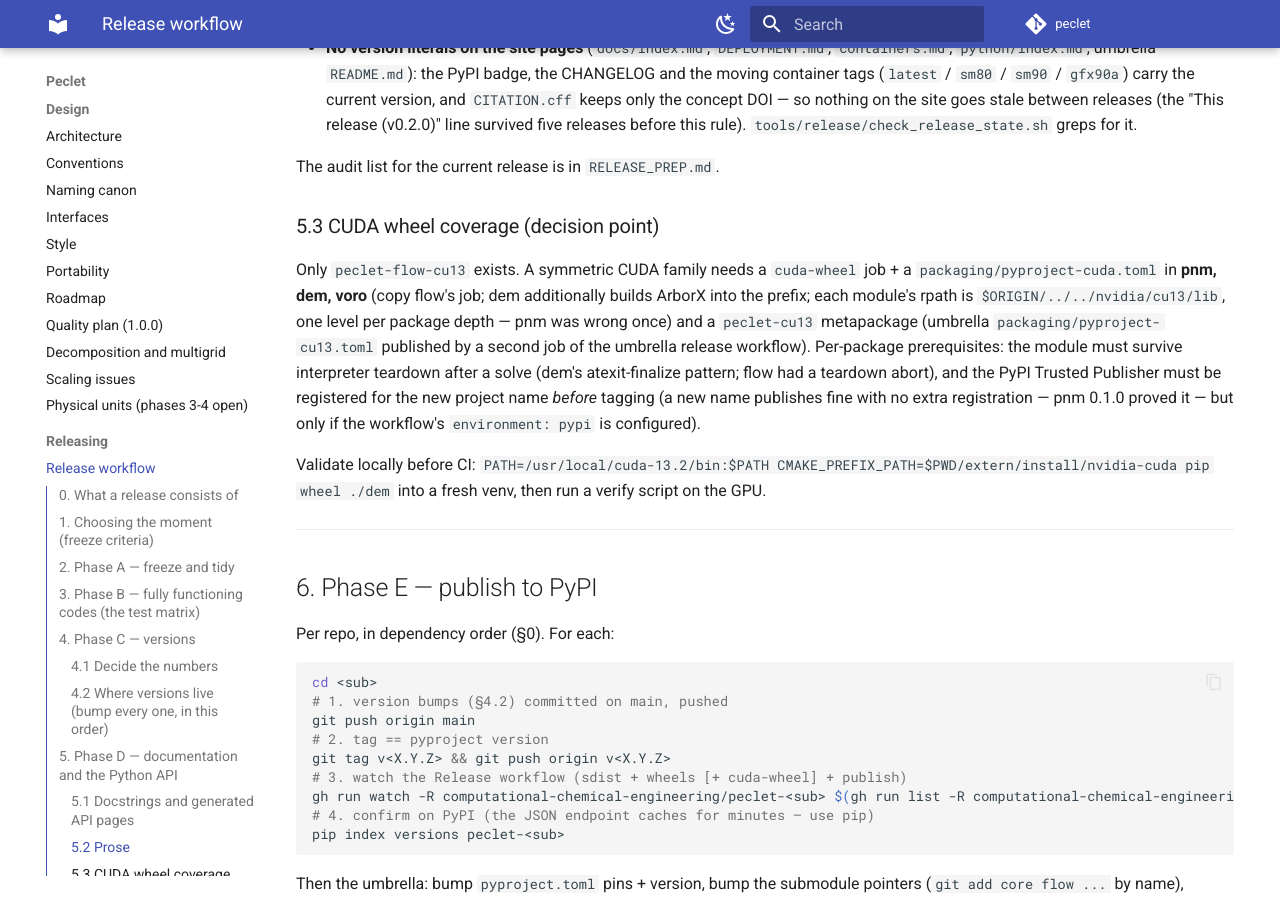
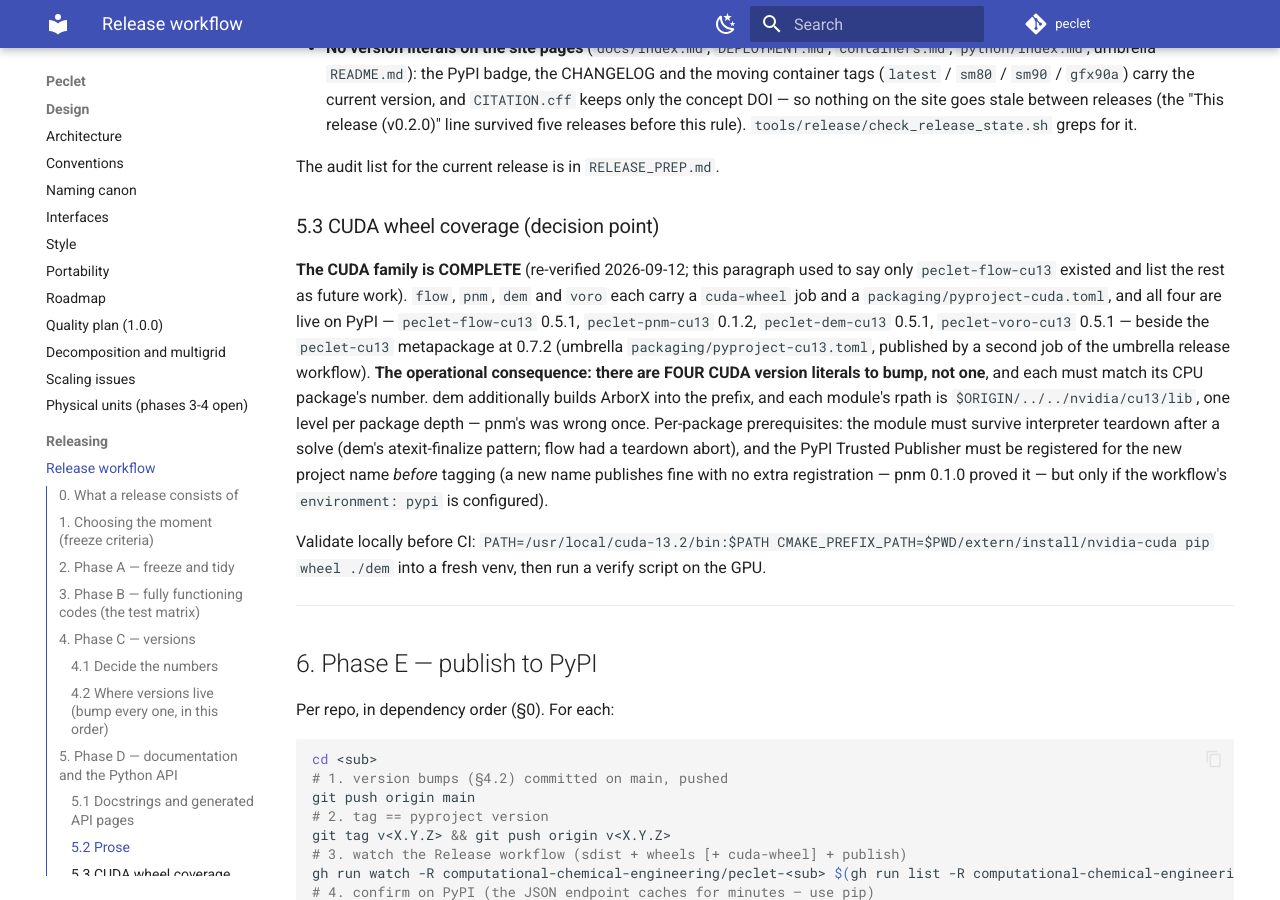
Before and after one commit to computational-chemical-engineering/peclet, an MkDocs documentation site: the page built from docs/RELEASE.md, in a window 1280 px wide and 900 px high, scrolled down 6220 px. Built offline with MkDocs 1.6.1 and Material for MkDocs 9.7.7, drawn with Linux system fonts in a browser that asks for light colours; comment, search, counter and statistics services are not loaded.

Commit message:
RELEASE.md §5.3: the CUDA wheel family is complete, and that means four bumps
This paragraph said "Only peclet-flow-cu13 exists" and listed building the other
three as future work. All four exist: flow, pnm, dem and voro each carry a
cuda-wheel job and a packaging/pyproject-cuda.toml, and PyPI serves
peclet-flow-cu13 0.5.1, peclet-pnm-cu13 0.1.2, peclet-dem-cu13 0.5.1 and
peclet-voro-cu13 0.5.1 beside peclet-cu13 0.7.2.

The consequence is operational, which is why it was worth checking rather than
trusting: there are FOUR CUDA version literals to bump at release time, not one,
and each must match its CPU package. A release that bumped only flow's would
publish three CUDA wheels still carrying the previous version.

Co-Authored-By: Claude Opus 5 <noreply@anthropic.com>
Claude-Session: https://claude.ai/code/session_01Wqm2gbrbGKeKH8YVUHoTch

```diff
--- a/docs/RELEASE.md
+++ b/docs/RELEASE.md
@@ -205,11 +205,15 @@ The audit list for the current release is in `RELEASE_PREP.md`.
 
 ### 5.3 CUDA wheel coverage (decision point)
 
-Only `peclet-flow-cu13` exists. A symmetric CUDA family needs a `cuda-wheel` job + a
-`packaging/pyproject-cuda.toml` in **pnm, dem, voro** (copy flow's job; dem additionally builds
-ArborX into the prefix; each module's rpath is `$ORIGIN/../../nvidia/cu13/lib`, one level per
-package depth — pnm was wrong once) and a `peclet-cu13` metapackage (umbrella
-`packaging/pyproject-cu13.toml` published by a second job of the umbrella release workflow).
+**The CUDA family is COMPLETE** (re-verified 2026-09-12; this paragraph used to say only
+`peclet-flow-cu13` existed and list the rest as future work). `flow`, `pnm`, `dem` and `voro` each
+carry a `cuda-wheel` job and a `packaging/pyproject-cuda.toml`, and all four are live on PyPI —
+`peclet-flow-cu13` 0.5.1, `peclet-pnm-cu13` 0.1.2, `peclet-dem-cu13` 0.5.1, `peclet-voro-cu13` 0.5.1
+— beside the `peclet-cu13` metapackage at 0.7.2 (umbrella `packaging/pyproject-cu13.toml`, published
+by a second job of the umbrella release workflow). **The operational consequence: there are FOUR
+CUDA version literals to bump, not one**, and each must match its CPU package's number. dem
+additionally builds ArborX into the prefix, and each module's rpath is
+`$ORIGIN/../../nvidia/cu13/lib`, one level per package depth — pnm's was wrong once.
 Per-package prerequisites: the module must survive interpreter teardown after a solve (dem's
 atexit-finalize pattern; flow had a teardown abort), and the PyPI Trusted Publisher must be
 registered for the new project name *before* tagging (a new name publishes fine with no extra
```
